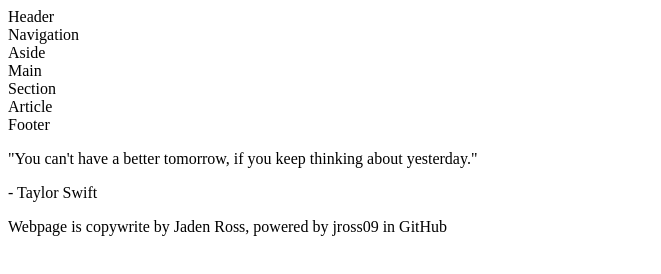
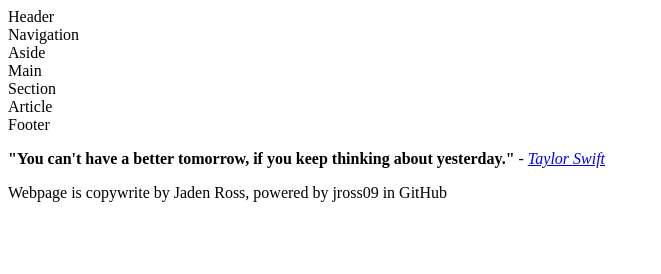
Before and after one commit to jross09/Learning-HTML, a plain HTML site: page childPages/childTemplate.html in a window 1280 px wide. Shown: the whole page, without its empty margins (0-661 px from the left). Drawn offline with Linux system fonts and the light colour scheme.

Commit message:
Update childTemplate.html

```diff
--- a/childPages/childTemplate.html
+++ b/childPages/childTemplate.html
@@ -41,8 +41,14 @@
         <blockquote cite="https://www.blissquote.com/2020/01/taylor-swift-quotes.html">
             <!-- Date Accessed 20220919-->
         </blockquote>
-       <p>"You can't have a better tomorrow, if you keep thinking about yesterday."</p>
-       <p>- Taylor Swift</p>
-        <p>Webpage is copywrite by Jaden Ross, powered by jross09 in GitHub</p>
+       <p>
+            <strong>
+                "You can't have a better tomorrow, if you keep thinking about yesterday."
+            </strong>
+           <em>- <a href="https://www.blissquote.com/2020/01/taylor-swift-quotes.html" target="_blank">
+                Taylor Swift</a>
+            </em>
+        </p>
+       <p>Webpage is copywrite by Jaden Ross, powered by jross09 in GitHub</p>
     </footer>
 </html>
```
